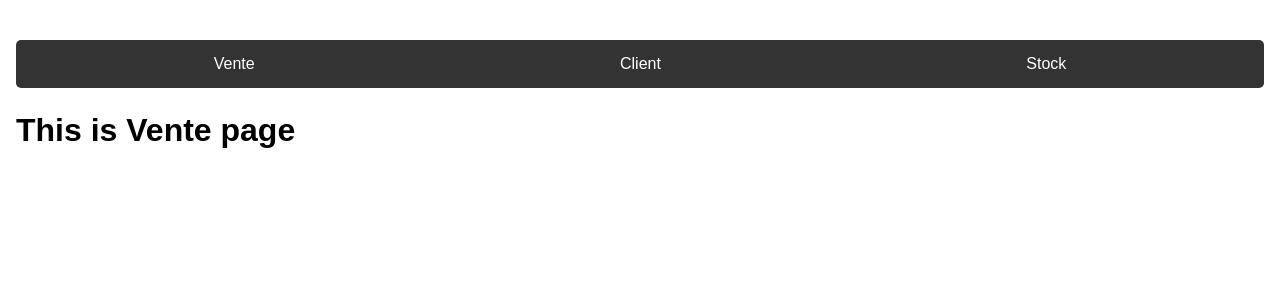
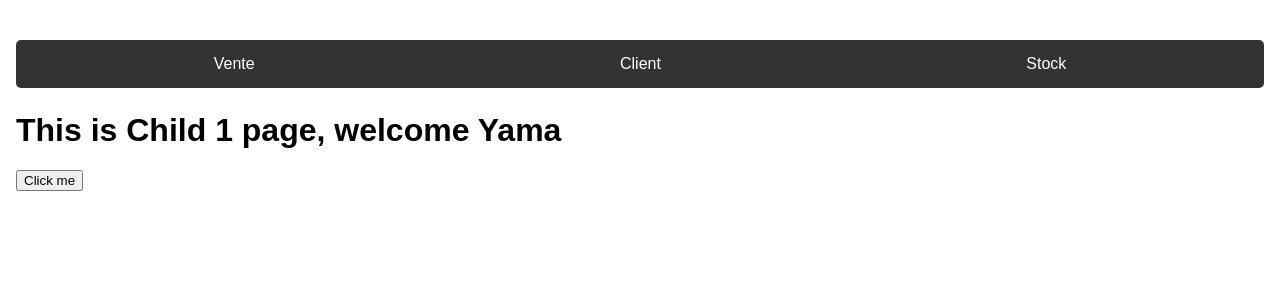
Before and after one commit to yamadaMk12/Gestion-de-stock, a React (Create React App) app in the folder react-gestion/: page /vente in a window 1280 px wide. Shown: the top 300 px of the page. Built offline with nearby package versions, Linux system fonts and the light colour scheme.

Commit message:
feat: implement state management in Vente component; add Child1 and Child2 components for interaction

```diff
--- a/react-gestion/src/App.js
+++ b/react-gestion/src/App.js
@@ -15,7 +15,7 @@ function App() {
           <Route path='/' element={<Stock />}/>
           <Route path='/stock' element={<Stock />}/>
           <Route path='/client' element={<Client />}/>
-          <Route path='/vente' element={<Vente />}/>
+          <Route path='/vente' element={<Vente name="Yama" />}/>
         </Routes>
       </div>
     </BrowserRouter>
--- /dev/null
+++ b/react-gestion/src/components/Child1.js
@@ -0,0 +1,3 @@
+export default function Child1({ name }) {
+    return <h1>This is Child 1 page, welcome { name }</h1>
+}
--- /dev/null
+++ b/react-gestion/src/components/Child2.js
@@ -0,0 +1,3 @@
+export default function Child2({ setName }) {
+    return <button onClick={() => setName("Yamada")}>Click me</button>
+}
--- a/react-gestion/src/components/Vente.js
+++ b/react-gestion/src/components/Vente.js
@@ -1,3 +1,13 @@
+import { useState } from "react"
+import Child1 from "./Child1"
+import Child2 from "./Child2"
+
 export default function Vente() {
-    return <h1>This is Vente page</h1>
+    const [ name, setName ] = useState("Yama")
+    return (
+        <>
+            <Child1 name={name}/>
+            <Child2 setName={setName}/>
+        </>
+    )
 }
```
Also changed, not shown: 1 other file (tests, documents, lock files or other folders).
